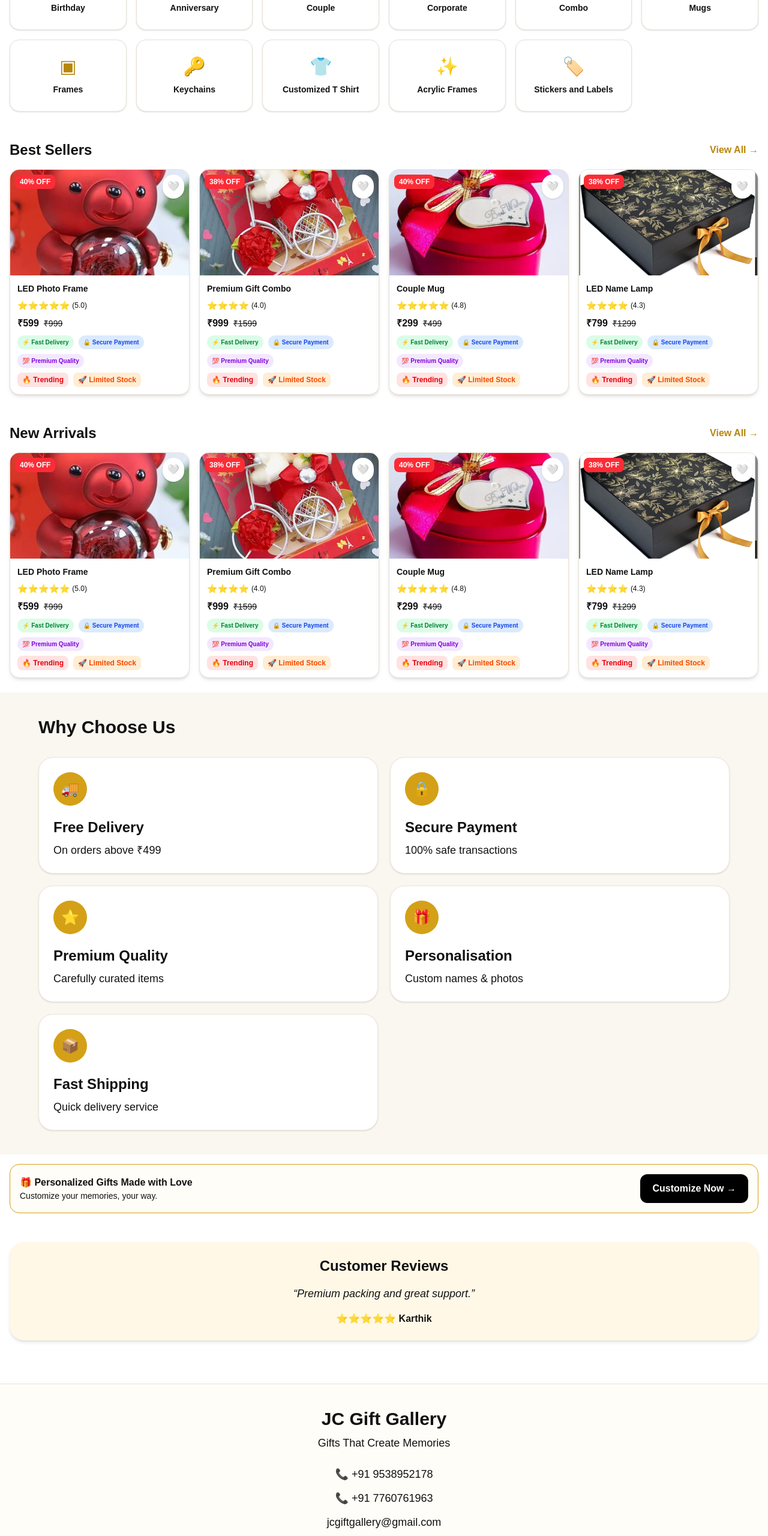
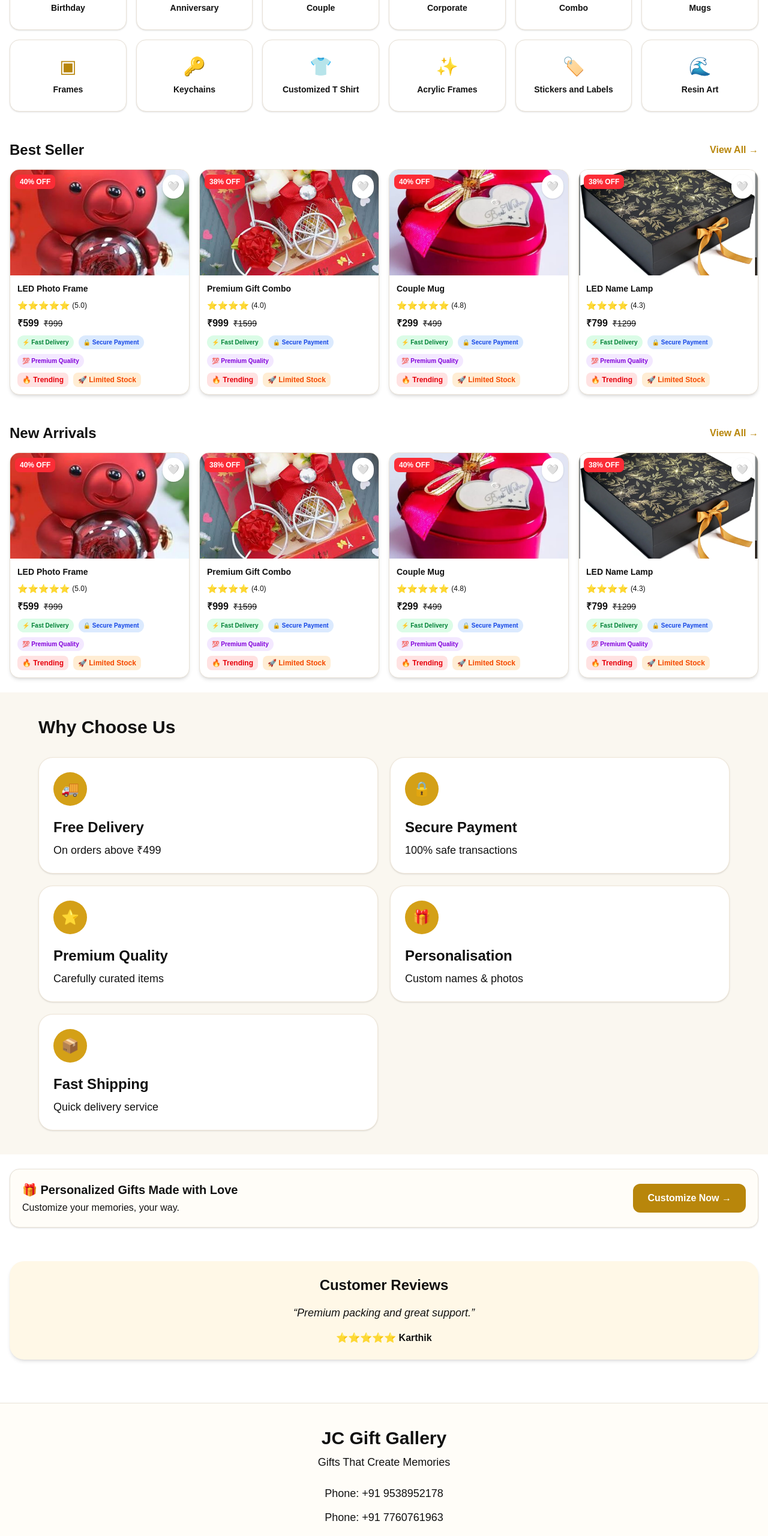
Before and after one commit to Vincentvicky2001/jc-gift-gallery, a Next.js app: page / in a window 1280 px wide. Shown: the part 1698-4258 px from the top of the page at 60% size. Built offline with nearby package versions, Linux system fonts and the light colour scheme.

Commit message:
Updated footer text and button colors

```diff
--- a/app/page.tsx
+++ b/app/page.tsx
@@ -28,7 +28,7 @@ export default function Home() {
 
       <Categories />
 
-      <ProductSection title="Best Sellers" />
+      <ProductSection title="Best Seller" />
 
       <ProductSection title="New Arrivals" />
 
--- a/components/Categories.tsx
+++ b/components/Categories.tsx
@@ -7,21 +7,10 @@ const categories = [
   { name: "Mugs", icon: "☕", link: "/category/mugs" },
   { name: "Frames", icon: "▣", link: "/category/frames" },
   { name: "Keychains", icon: "🔑", link: "/category/keychains" },
-  {
-    name: "Customized T Shirt",
-    icon: "👕",
-    link: "/category/customized-t-shirt",
-  },
-  {
-    name: "Acrylic Frames",
-    icon: "✨",
-    link: "/category/acrylic-frames",
-  },
-  {
-    name: "Stickers and Labels",
-    icon: "🏷️",
-    link: "/category/stickers-and-labels",
-  },
+  { name: "Customized T Shirt", icon: "👕", link: "/category/customized-t-shirt" },
+  { name: "Acrylic Frames", icon: "✨", link: "/category/acrylic-frames" },
+  { name: "Stickers and Labels", icon: "🏷️", link: "/category/stickers-and-labels" },
+  { name: "Resin Art", icon: "🌊", link: "/category/resin-art" },
 ];
 
 export default function Categories() {
--- a/components/CustomGiftBanner.tsx
+++ b/components/CustomGiftBanner.tsx
@@ -1,22 +1,25 @@
 export default function CustomGiftBanner() {
   return (
-    <section className="px-4 py-4">
-      <div className="border border-[#D4A017] rounded-2xl p-4 flex items-center justify-between bg-[#FFFDF8]">
+    <section className="px-4 py-6">
+      <div className="bg-[#FFFDF8] border border-[#E8E1D6] rounded-2xl p-5 flex flex-col md:flex-row md:items-center md:justify-between gap-4 shadow-sm">
+
         <div>
-          <h3 className="font-bold text-black">
+          <h2 className="text-lg md:text-xl font-bold text-black">
             🎁 Personalized Gifts Made with Love
-          </h3>
-          <p className="text-sm text-gray-600">
+          </h2>
+
+          <p className="text-gray-600 mt-1">
             Customize your memories, your way.
           </p>
         </div>
 
         <a
-          href="/contact"
-          className="bg-black text-white px-5 py-3 rounded-xl font-bold"
+          href="/category/customized-t-shirt"
+          className="bg-[#B8860B] hover:bg-[#D4A017] text-white px-6 py-3 rounded-xl font-bold transition text-center"
         >
           Customize Now →
         </a>
+
       </div>
     </section>
   );
--- a/components/Footer.tsx
+++ b/components/Footer.tsx
@@ -11,11 +11,11 @@ export default function Footer() {
         </p>
 
         <div className="mt-6 space-y-3 text-[#1C1C1C] text-lg">
-          <p>📞 +91 9538952178</p>
-          <p>📞 +91 7760761963</p>
-          <p>jcgiftgallery@gmail.com</p>
+          <p>Phone: +91 9538952178</p>
+          <p>Phone: +91 7760761963</p>
+          <p>Email: jcgiftgallery@gmail.com</p>
           <p>
-            📍 4th Main, 2nd Cross, Palasandra Layout,
+            Address: 4th Main, 2nd Cross, Palasandra Layout,
             Kolar - 563101, Karnataka
           </p>
         </div>
```
